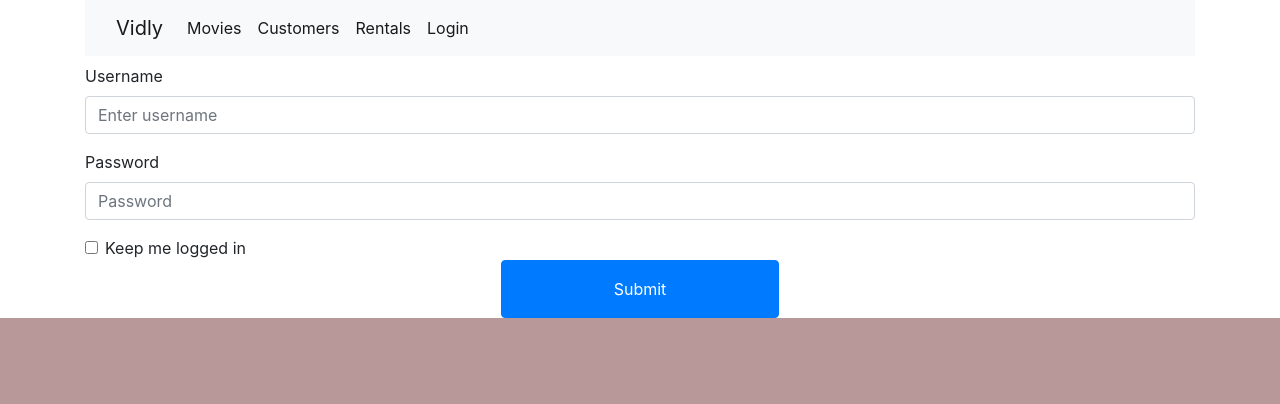
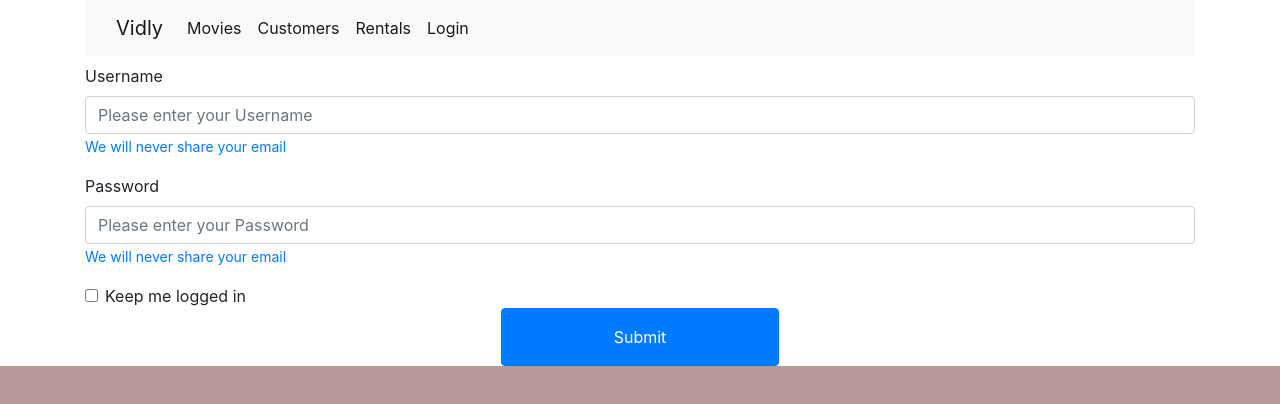
Before and after one commit to LhermannSauer/Vidly-a-react-app, a React (Create React App) app: page /login in a window 1280 px wide. Shown: the top 404 px of the page. Built offline with nearby package versions, Linux system fonts and the light colour scheme.

Commit message:
refactored input component

```diff
--- a/package.json
+++ b/package.json
@@ -3,14 +3,16 @@
   "version": "0.1.0",
   "private": true,
   "dependencies": {
+    "@fortawesome/fontawesome-free": "^5.15.3",
     "@fortawesome/fontawesome-svg-core": "^1.2.35",
     "@fortawesome/free-solid-svg-icons": "^5.15.3",
     "@fortawesome/react-fontawesome": "^0.1.14",
     "@testing-library/jest-dom": "^5.14.1",
     "@testing-library/react": "^11.2.7",
     "@testing-library/user-event": "^12.8.3",
-    "bootstrap": "^4.1.1",
+    "bootstrap": "^4.6.0",
     "font-awesome": "^4.7.0",
+    "joi-browser": "^13.4.0",
     "lodash": "^4.17.21",
     "prop-types": "^15.7.2",
     "react": "^17.0.2",
--- /dev/null
+++ b/src/components/common/input.jsx
@@ -0,0 +1,21 @@
+import React from "react";
+
+const Input = ({ name, type, label, value, onChange, small }) => {
+  return (
+    <div className="form-group">
+      <label htmlFor={name}>{label}</label>
+      <input
+        type={type}
+        className="form-control"
+        value={value}
+        name={name}
+        onChange={onChange}
+        id={name}
+        placeholder={`Please enter your ${label}`}
+      />
+      {small && <small className="text-primary">{small}</small>}
+    </div>
+  );
+};
+
+export default Input;
--- a/src/components/movies/loginForm.jsx
+++ b/src/components/movies/loginForm.jsx
@@ -1,5 +1,5 @@
 import React, { Component } from "react";
-
+import Input from "../common/input";
 class LoginForm extends Component {
   state = {
     account: { username: "", password: "" },
@@ -20,32 +20,27 @@ class LoginForm extends Component {
   render() {
     const { account } = this.state;
 
+    const inputFields = [
+      { name: "username", type: "text", label: "Username" },
+      { name: "password", type: "password", label: "Password" },
+    ];
+
     return (
       <form className="mt-2">
-        <div className="form-group">
-          <label htmlFor="username">Username</label>
-          <input
-            value={account.username}
-            name="username"
-            onChange={this.handleChange}
-            type="text"
-            className="form-control"
-            id="username"
-            placeholder="Enter username"
-          />
-        </div>
-        <div className="form-group">
-          <label htmlFor="password">Password</label>
-          <input
-            value={account.password}
-            name="password"
-            onChange={this.handleChange}
-            type="password"
-            className="form-control"
-            id="password"
-            placeholder="Password"
-          />
-        </div>
+        {inputFields.map((field) => {
+          return (
+            <Input
+              name={field.name}
+              type={field.type}
+              label={field.label}
+              id={field.name}
+              value={account[field.name]}
+              placeholder={`Please enter your ${field.label}`}
+              onChange={this.handleChange}
+              small={"We will never share your email"}
+            />
+          );
+        })}
         <div className="form-check">
           <input type="checkbox" className="form-check-input" id="keepLog" />
           <label className="form-check-label" for="keepLog">
```
Also changed, not shown: 1 other file (tests, documents, lock files or other folders).
